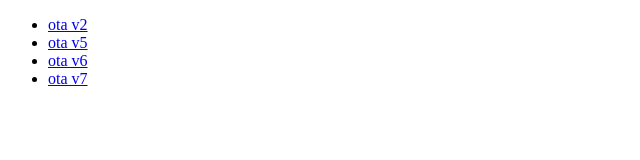
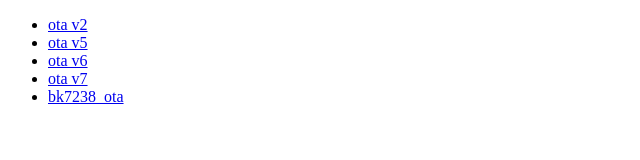
Before and after one commit to cenfang/cenfang.github.io, a plain HTML site: page index.html in a window 1280 px wide. Shown: the whole page, without its empty margins (0-640 px from the left). Drawn offline with Linux system fonts and the light colour scheme.

Commit message:
bk7238_ota.bin

```diff
--- a/index.html
+++ b/index.html
@@ -10,6 +10,7 @@
                 <li><a href="beken7231_bsp_v5.ota">ota v5</a></li>
                 <li><a href="beken7231_bsp_v6.ota">ota v6</a></li>
                 <li><a href="beken7231_bsp_v7.ota">ota v7</a></li>
+                <li><a href="bk7238_ota.bin">bk7238_ota</a></li>
         </ul>
 	</body>
 </html>
```
Also changed, not shown: 1 other file.
